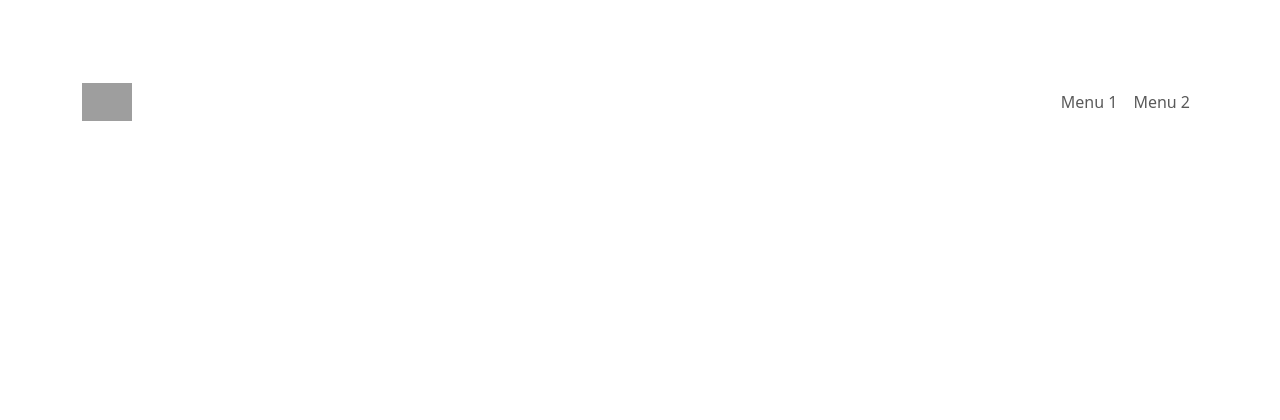
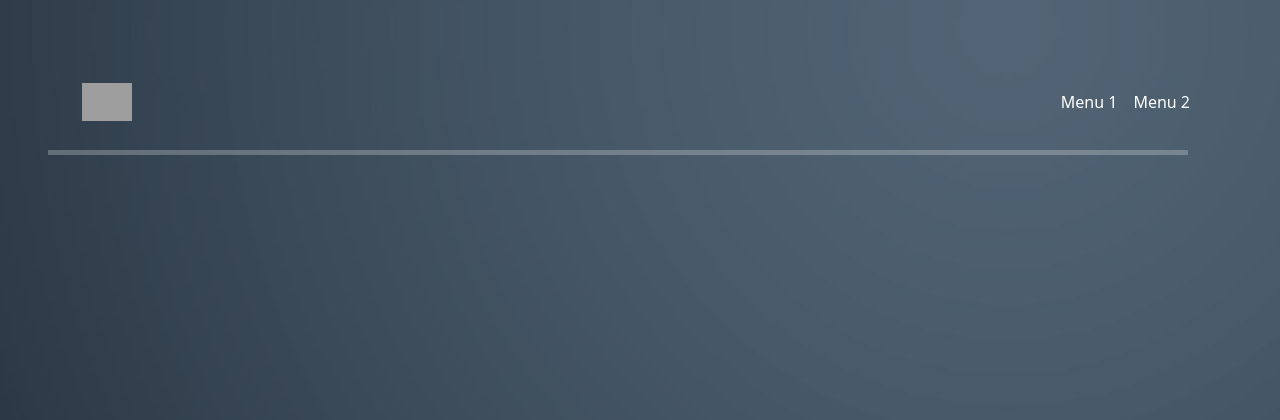
Before and after one commit to gwpoliveira/playplan, a Django app: template templates/base.html in a window 1280 px wide. Shown: the top 420 px of the page. Run offline with Django 5.2, Linux system fonts and the light colour scheme; the template is opened without the code that fills it, so the values that code supplies are empty; grey boxes are pictures that could not be loaded.

Commit message:
atualização

```diff
--- a/static/style.css
+++ b/static/style.css
@@ -7,3 +7,13 @@
 .hero {
     margin-top: 70px; /* Ajuste conforme a altura do seu menu */
 }
+
+body {
+    background-image: url('/static/img/bg5.jpg'); /* Substitua pela URL da sua imagem */
+    background-position: center; /* Centraliza a imagem no fundo */
+    background-repeat: no-repeat; /* Evita a repetição da imagem */
+}
+
+.texto-branco {
+    color: #fff; /* Código da cor branca */
+}
--- a/templates/base.html
+++ b/templates/base.html
@@ -10,31 +10,34 @@
     <script defer src="https://cdn.jsdelivr.net/npm/bootstrap@5.3.2/dist/js/bootstrap.bundle.min.js" integrity="sha384-C6RzsynM9kWDrMNeT87bh95OGNyZPhcTNXj1NW7RuBCsyN/o0jlpcV8Qyq46cDfL" crossorigin="anonymous"></script>
     <script defer src="/static/app.js"></script>
 </head>
-<body>
+<body class="fundo-do-site">
 
     <header class="header">
-        <nav class="navbar navbar-expand-lg navbar-light bg-transparent">
+        <nav class="navbar navbar-expand-md" style="background-color: #e3f2fd00;">
             <div class="container">
                 <a class="navbar-brand" href="#">
                     <img src="caminho/para/sua/logo.png" alt="Logo" width="50">
                 </a>
-                <button class="hamburger navbar-toggler" type="button" data-bs-toggle="collapse" data-bs-target="#navbarNav" aria-controls="navbarNav" aria-expanded="false" aria-label="Toggle navigation">
+                <button class="hamburger navbar-toggler border-light" type="button" data-bs-toggle="collapse" data-bs-target="#navbarNav" aria-controls="navbarNav" aria-expanded="false" aria-label="Toggle navigation">
                     <span class="navbar-toggler-icon"></span>
                 </button>
                 <div class="collapse navbar-collapse" id="navbarNav">
                     <ul class="navbar-nav ms-auto">
                         <li class="nav-item">
-                            <a class="nav-link" href="#">Menu 1</a>
+                            <a class="nav-link texto-branco" href="#">Menu 1</a>
                         </li>
                         <li class="nav-item">
-                            <a class="nav-link" href="#">Menu 2</a>
+                            <a class="nav-link texto-branco" href="#">Menu 2</a>
                         </li>
                         <!-- Adicione mais itens de menu conforme necessário -->
                     </ul>
                 </div>
             </div>
+
         </nav>
+        <hr class="container mx-5 border-5 border-light">
     </header>
+
 
     <main class="hero">
         <!-- Conteúdo do main, como a imagem abaixo do menu -->
```
Also changed, not shown: static/img/bg1.jpg (added), static/img/bg4.jpg (added), static/img/bg5.jpg (added), static/img/bg6.jpg (added), static/img/bg7.jpg (added).
